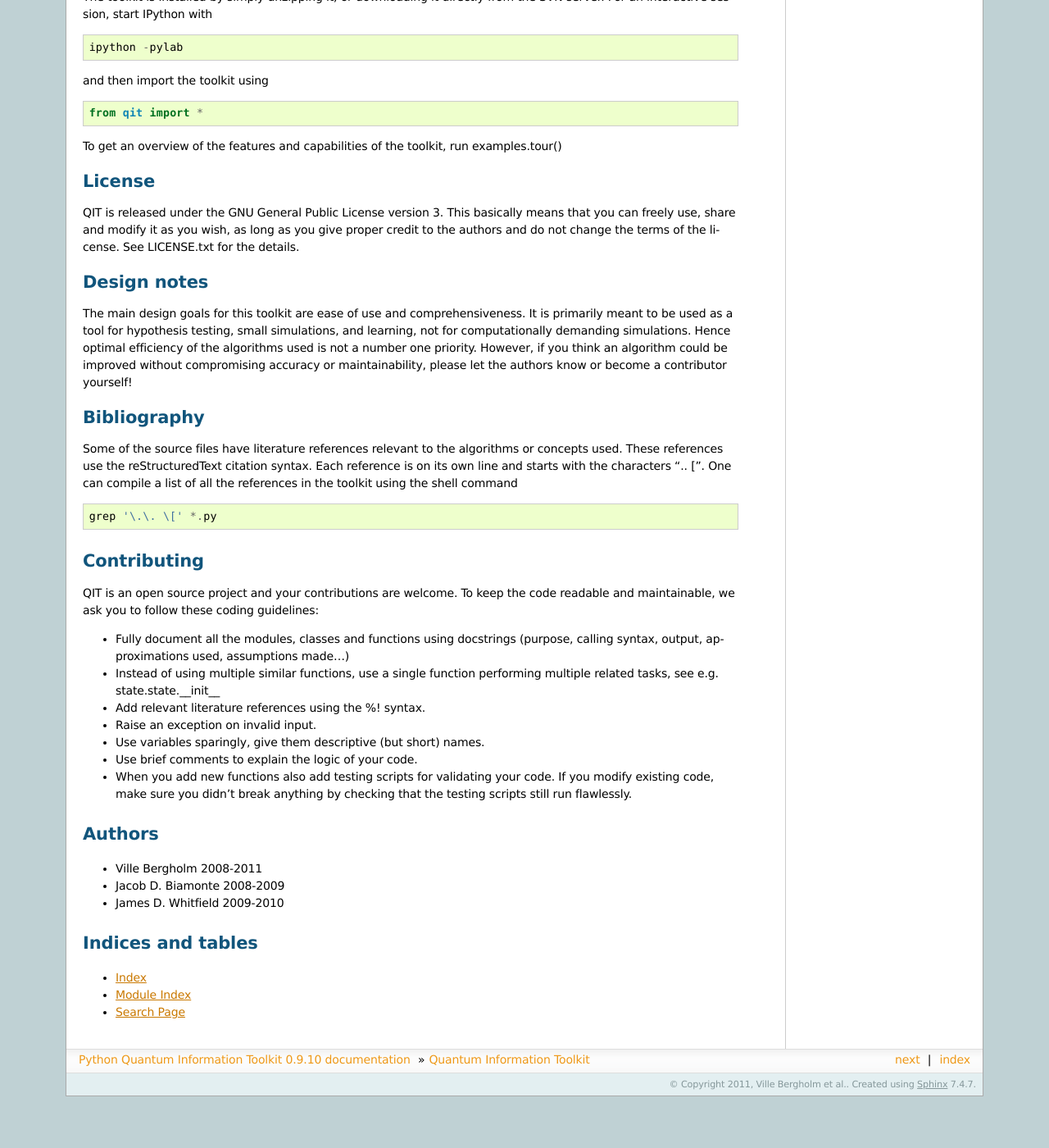
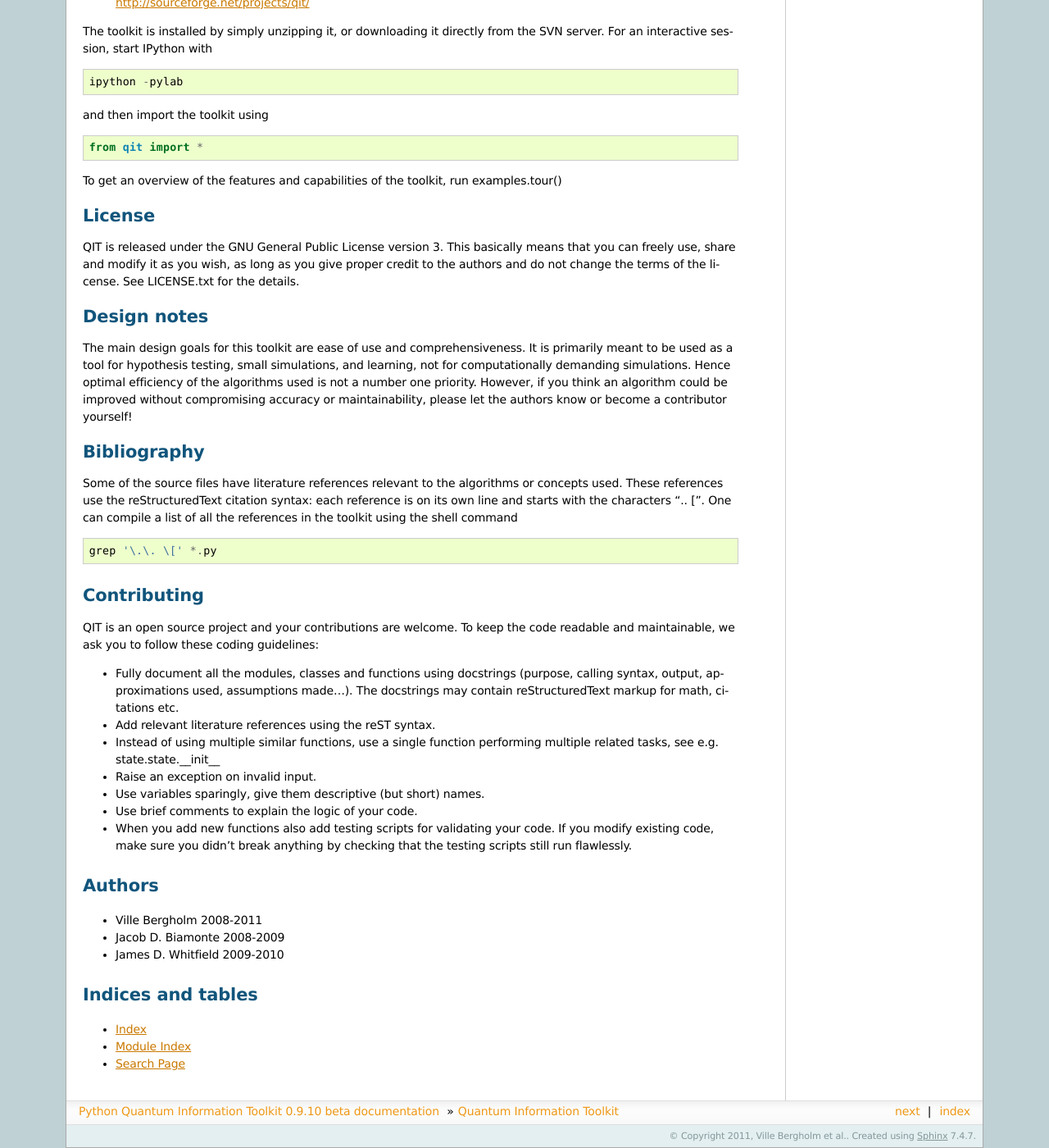
Before and after one commit to nos81/QIT-python, a Sphinx documentation site: the page built from doc/index.rst, in a window 1280 px wide and 1400 px high, scrolled down 565 px. Shown: the whole window at 82% size. Built offline with Sphinx 7.4.7, drawn with Linux system fonts in a browser that asks for light colours; formulas are drawn with MathJax 3; before the commit the page ends 1902 px from its top, so only the background shows below that; some of the changed text lies outside the part shown.

Commit message:
Docs, bugfixes.

```diff
--- a/README.txt
+++ b/README.txt
@@ -70,7 +70,7 @@ Bibliography
 
 Some of the source files have literature references relevant to the
 algorithms or concepts used. These references use the reStructuredText
-citation syntax. Each reference is on its own line and starts with the
+citation syntax: each reference is on its own line and starts with the
 characters ".. [". One can compile a list of all the references in the
 toolkit using the shell command ::
 
@@ -86,10 +86,12 @@ To keep the code readable and maintainable, we ask you to follow these
 coding guidelines:
 
 * Fully document all the modules, classes and functions using docstrings
-  (purpose, calling syntax, output, approximations used, assumptions made...)
+  (purpose, calling syntax, output, approximations used, assumptions made...).
+  The docstrings may contain reStructuredText markup for math,
+  citations etc.
+* Add relevant literature references using the reST syntax.
 * Instead of using multiple similar functions, use a single function
   performing multiple related tasks, see e.g. state.state.__init__
-* Add relevant literature references using the %! syntax.
 * Raise an exception on invalid input.
 * Use variables sparingly, give them descriptive (but short) names.
 * Use brief comments to explain the logic of your code.
--- a/doc/conf.py
+++ b/doc/conf.py
@@ -47,7 +47,7 @@ copyright = u'2011, Ville Bergholm et al.'
 # The short X.Y version.
 version = '0.9'
 # The full version, including alpha/beta/rc tags.
-release = '0.9.10'
+release = '0.9.10 beta'
 
 # The language for content autogenerated by Sphinx. Refer to documentation
 # for a list of supported languages.
@@ -163,18 +163,15 @@ htmlhelp_basename = 'QuantumInformationToolkitdoc'
 
 # -- Options for LaTeX output --------------------------------------------------
 
-# The paper size ('letter' or 'a4').
-#latex_paper_size = 'letter'
-
-# The font size ('10pt', '11pt' or '12pt').
-#latex_font_size = '10pt'
-
 # Grouping the document tree into LaTeX files. List of tuples
 # (source start file, target name, title, author, documentclass [howto/manual]).
 latex_documents = [
   ('index', 'QuantumInformationToolkit.tex', u'Quantum Information Toolkit Documentation',
    u'Ville Bergholm et al.', 'manual'),
 ]
+
+latex_elements = {'papersize': 'a4paper',
+                  'preamble' : '\\include{macros}'}
 
 # The name of an image file (relative to this directory) to place at the top of
 # the title page.
@@ -184,9 +181,6 @@ latex_documents = [
 # not chapters.
 #latex_use_parts = False
 
-# Additional stuff for the LaTeX preamble.
-#latex_preamble = ''
-
 # Documents to append as an appendix to all manuals.
 #latex_appendices = []
 
--- a/doc/index.rst
+++ b/doc/index.rst
@@ -13,7 +13,8 @@ Contents:
 
    lmap
    utils
-
+   gate
+   ho
 
 .. include:: ../README.txt
    :start-line: 6
--- a/qit/__init__.py
+++ b/qit/__init__.py
@@ -39,10 +39,12 @@ def test():
 
     Ville Bergholm 2009-2011
     """
+    import utils
+
     lmap.test()
-    utils.test()
+    #utils.test()
     state.test()
-    gate.test()
+    #gate.test()
     ho.test()
     invariant.test()
     markov.test()
```
Also changed, not shown: doc/gate.rst (added, +31 -0 lines), doc/ho.rst (added, +28 -0 lines), 5 other files.
